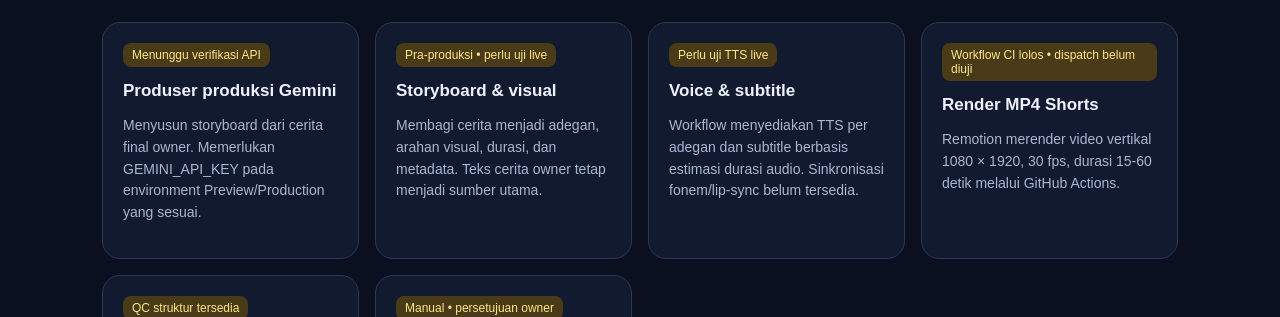
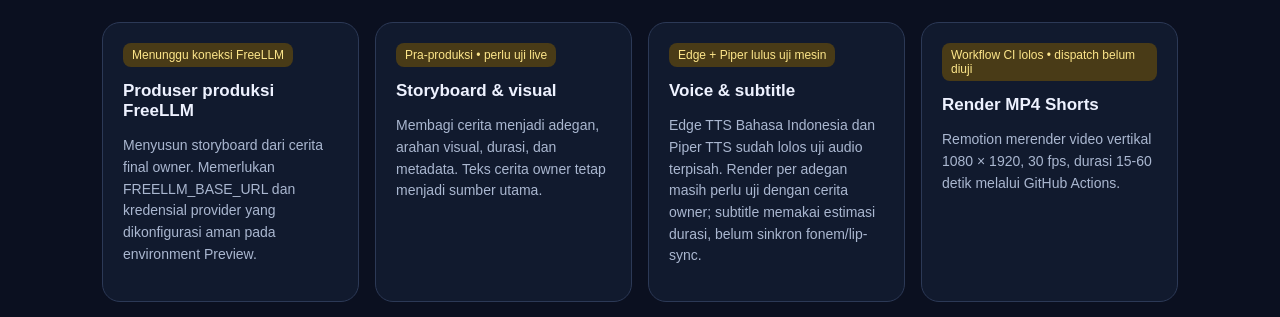
Before and after one commit to afraocta83-hash/-youtube-ai-factory, a Next.js app: page / in a window 1280 px wide. Shown: the part 1134-1451 px from the top of the page. Built offline with nearby package versions, Linux system fonts and the light colour scheme; no server answers.

Commit message:
Correct production dashboard provider and TTS readiness labels

```diff
--- a/app/page.tsx
+++ b/app/page.tsx
@@ -1,9 +1,9 @@
 import Studio from "./studio";
 
 const modules = [
- {title:"Produser produksi Gemini",detail:"Menyusun storyboard dari cerita final owner. Memerlukan GEMINI_API_KEY pada environment Preview/Production yang sesuai.",status:"Menunggu verifikasi API"},
+ {title:"Produser produksi FreeLLM",detail:"Menyusun storyboard dari cerita final owner. Memerlukan FREELLM_BASE_URL dan kredensial provider yang dikonfigurasi aman pada environment Preview.",status:"Menunggu koneksi FreeLLM"},
  {title:"Storyboard & visual",detail:"Membagi cerita menjadi adegan, arahan visual, durasi, dan metadata. Teks cerita owner tetap menjadi sumber utama.",status:"Pra-produksi • perlu uji live"},
- {title:"Voice & subtitle",detail:"Workflow menyediakan TTS per adegan dan subtitle berbasis estimasi durasi audio. Sinkronisasi fonem/lip-sync belum tersedia.",status:"Perlu uji TTS live"},
+ {title:"Voice & subtitle",detail:"Edge TTS Bahasa Indonesia dan Piper TTS sudah lolos uji audio terpisah. Render per adegan masih perlu uji dengan cerita owner; subtitle memakai estimasi durasi, belum sinkron fonem/lip-sync.",status:"Edge + Piper lulus uji mesin"},
  {title:"Render MP4 Shorts",detail:"Remotion merender video vertikal 1080 × 1920, 30 fps, durasi 15-60 detik melalui GitHub Actions.",status:"Workflow CI lolos • dispatch belum diuji"},
  {title:"Quality control",detail:"QC otomatis memeriksa struktur paket, durasi, prompt visual, dan integritas teks. Penilaian kualitas visual/audio tetap memerlukan inspeksi MP4.",status:"QC struktur tersedia"},
  {title:"YouTube publishing",detail:"Video tidak dipublikasikan otomatis. Upload tetap manual dan memerlukan persetujuan owner.",status:"Manual • persetujuan owner"}
```
